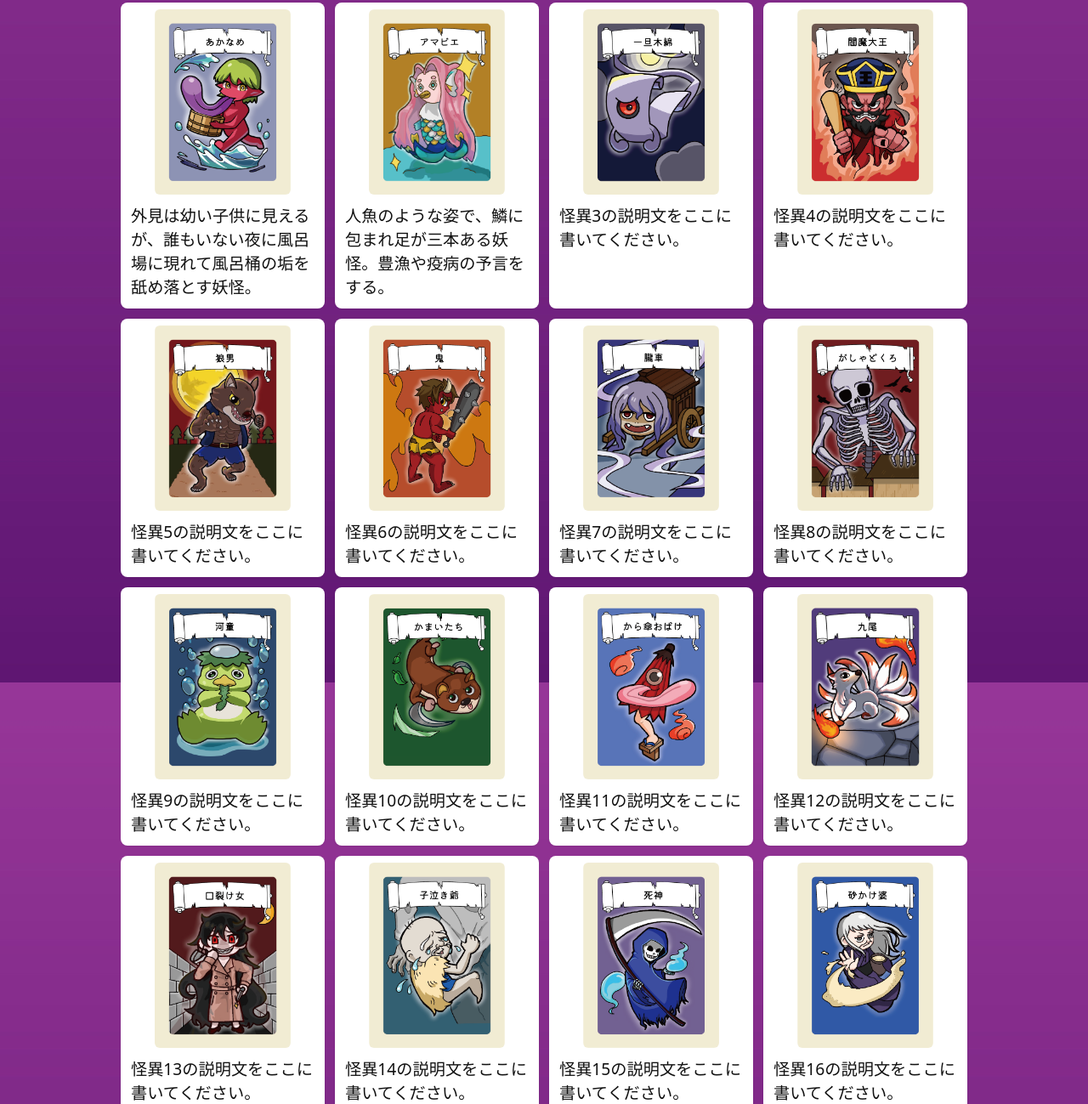
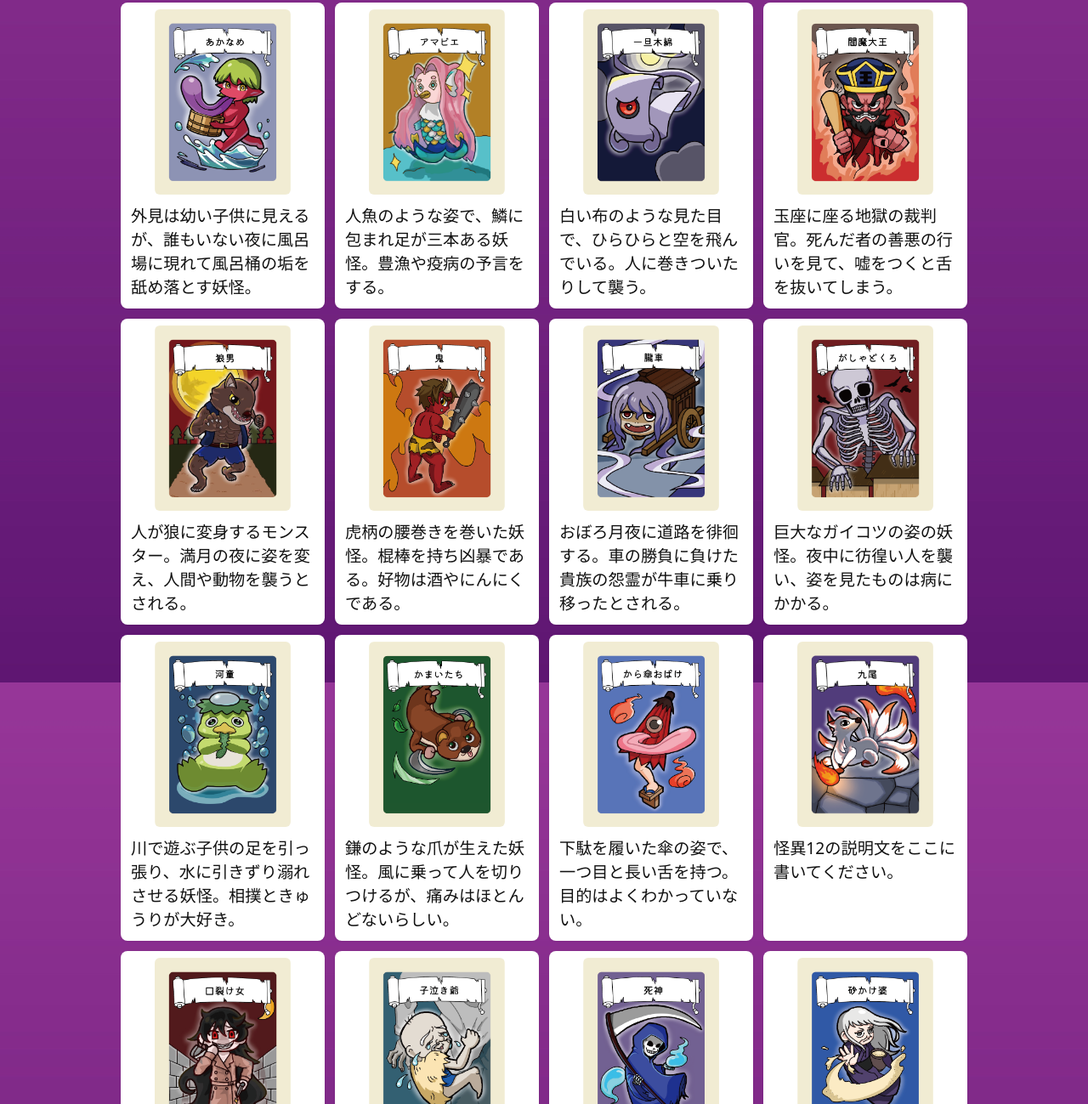
Before and after one commit to nua-tablegame/bokyahinn_onmyoji, a plain HTML site: page index.html in a window 1280 px wide. Shown: the part 477-1776 px from the top of the page at 85% size. Drawn offline with Linux system fonts and the light colour scheme.

Commit message:
Update index.html

```diff
--- a/index.html
+++ b/index.html
@@ -249,16 +249,16 @@ footer img { max-width:160px; height:auto; display:inline-block; }
     <!-- ▼ 怪異カード01〜30 -->
     <div class="card"><img src="images/bokyahinn_image_01.png" alt="怪異1"><div class="card-desc">外見は幼い子供に見えるが、誰もいない夜に風呂場に現れて風呂桶の垢を舐め落とす妖怪。</div></div>
     <div class="card"><img src="images/bokyahinn_image_02.png" alt="怪異2"><div class="card-desc">人魚のような姿で、鱗に包まれ足が三本ある妖怪。豊漁や疫病の予言をする。</div></div>
-    <div class="card"><img src="images/bokyahinn_image_03.png" alt="怪異3"><div class="card-desc">怪異3の説明文をここに書いてください。</div></div>
-    <div class="card"><img src="images/bokyahinn_image_04.png" alt="怪異4"><div class="card-desc">怪異4の説明文をここに書いてください。</div></div>
-    <div class="card"><img src="images/bokyahinn_image_05.png" alt="怪異5"><div class="card-desc">怪異5の説明文をここに書いてください。</div></div>
-    <div class="card"><img src="images/bokyahinn_image_06.png" alt="怪異6"><div class="card-desc">怪異6の説明文をここに書いてください。</div></div>
-    <div class="card"><img src="images/bokyahinn_image_07.png" alt="怪異7"><div class="card-desc">怪異7の説明文をここに書いてください。</div></div>
-    <div class="card"><img src="images/bokyahinn_image_08.png" alt="怪異8"><div class="card-desc">怪異8の説明文をここに書いてください。</div></div>
-    <div class="card"><img src="images/bokyahinn_image_09.png" alt="怪異9"><div class="card-desc">怪異9の説明文をここに書いてください。</div></div>
-    <div class="card"><img src="images/bokyahinn_image_10.png" alt="怪異10"><div class="card-desc">怪異10の説明文をここに書いてください。</div></div>
+    <div class="card"><img src="images/bokyahinn_image_03.png" alt="怪異3"><div class="card-desc">白い布のような見た目で、ひらひらと空を飛んでいる。人に巻きついたりして襲う。</div></div>
+    <div class="card"><img src="images/bokyahinn_image_04.png" alt="怪異4"><div class="card-desc">玉座に座る地獄の裁判官。死んだ者の善悪の行いを見て、嘘をつくと舌を抜いてしまう。</div></div>
+    <div class="card"><img src="images/bokyahinn_image_05.png" alt="怪異5"><div class="card-desc">人が狼に変身するモンスター。満月の夜に姿を変え、人間や動物を襲うとされる。</div></div>
+    <div class="card"><img src="images/bokyahinn_image_06.png" alt="怪異6"><div class="card-desc">虎柄の腰巻きを巻いた妖怪。棍棒を持ち凶暴である。好物は酒やにんにくである。</div></div>
+    <div class="card"><img src="images/bokyahinn_image_07.png" alt="怪異7"><div class="card-desc">おぼろ月夜に道路を徘徊する。車の勝負に負けた貴族の怨霊が牛車に乗り移ったとされる。</div></div>
+    <div class="card"><img src="images/bokyahinn_image_08.png" alt="怪異8"><div class="card-desc">巨大なガイコツの姿の妖怪。夜中に彷徨い人を襲い、姿を見たものは病にかかる。</div></div>
+    <div class="card"><img src="images/bokyahinn_image_09.png" alt="怪異9"><div class="card-desc">川で遊ぶ子供の足を引っ張り、水に引きずり溺れさせる妖怪。相撲ときゅうりが大好き。</div></div>
+    <div class="card"><img src="images/bokyahinn_image_10.png" alt="怪異10"><div class="card-desc">鎌のような爪が生えた妖怪。風に乗って人を切りつけるが、痛みはほとんどないらしい。</div></div>
 
-    <div class="card"><img src="images/bokyahinn_image_11.png" alt="怪異11"><div class="card-desc">怪異11の説明文をここに書いてください。</div></div>
+    <div class="card"><img src="images/bokyahinn_image_11.png" alt="怪異11"><div class="card-desc">下駄を履いた傘の姿で、一つ目と長い舌を持つ。目的はよくわかっていない。</div></div>
     <div class="card"><img src="images/bokyahinn_image_12.png" alt="怪異12"><div class="card-desc">怪異12の説明文をここに書いてください。</div></div>
     <div class="card"><img src="images/bokyahinn_image_13.png" alt="怪異13"><div class="card-desc">怪異13の説明文をここに書いてください。</div></div>
     <div class="card"><img src="images/bokyahinn_image_14.png" alt="怪異14"><div class="card-desc">怪異14の説明文をここに書いてください。</div></div>
```
